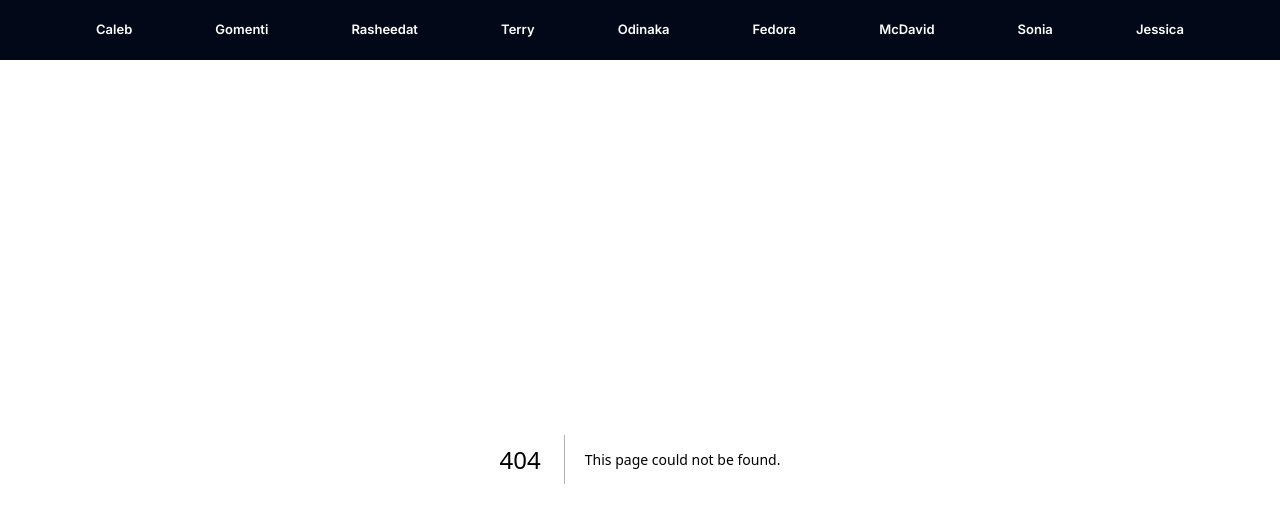
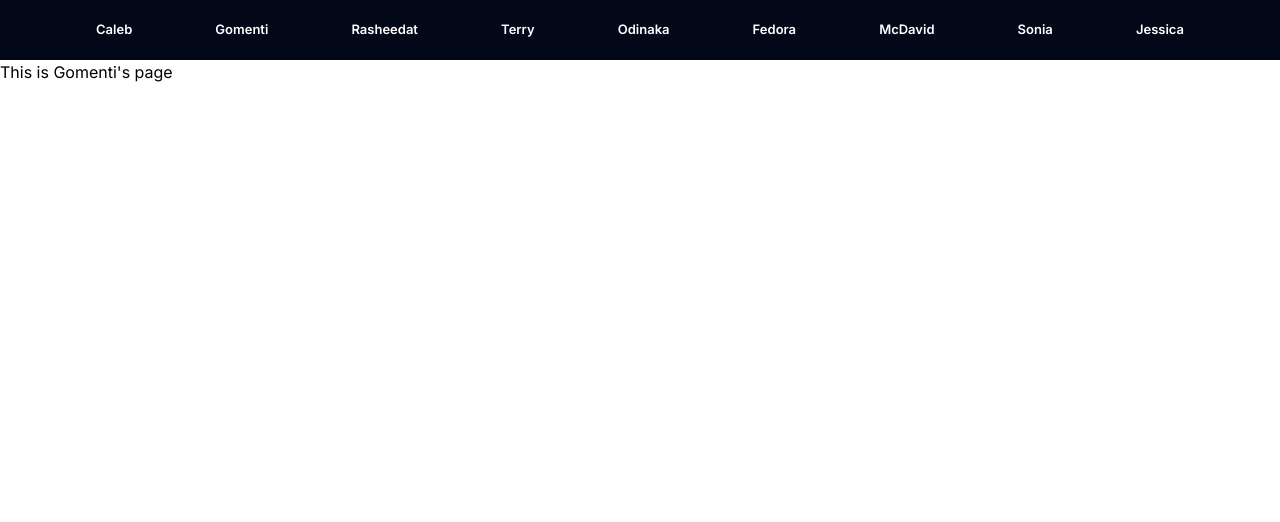
Before and after one commit to James09Git/collab, a Next.js app: page /gomenti in a window 1280 px wide. Before the commit this address had no page. Shown: the top 522 px of the page. Built offline with nearby package versions, Linux system fonts and the light colour scheme.

Commit message:
gomenti push

```diff
--- /dev/null
+++ b/app/gomenti/page.tsx
@@ -0,0 +1,7 @@
+import React from "react";
+
+const page = () => {
+  return <div>This is Gomenti's page</div>;
+};
+
+export default page;
```
